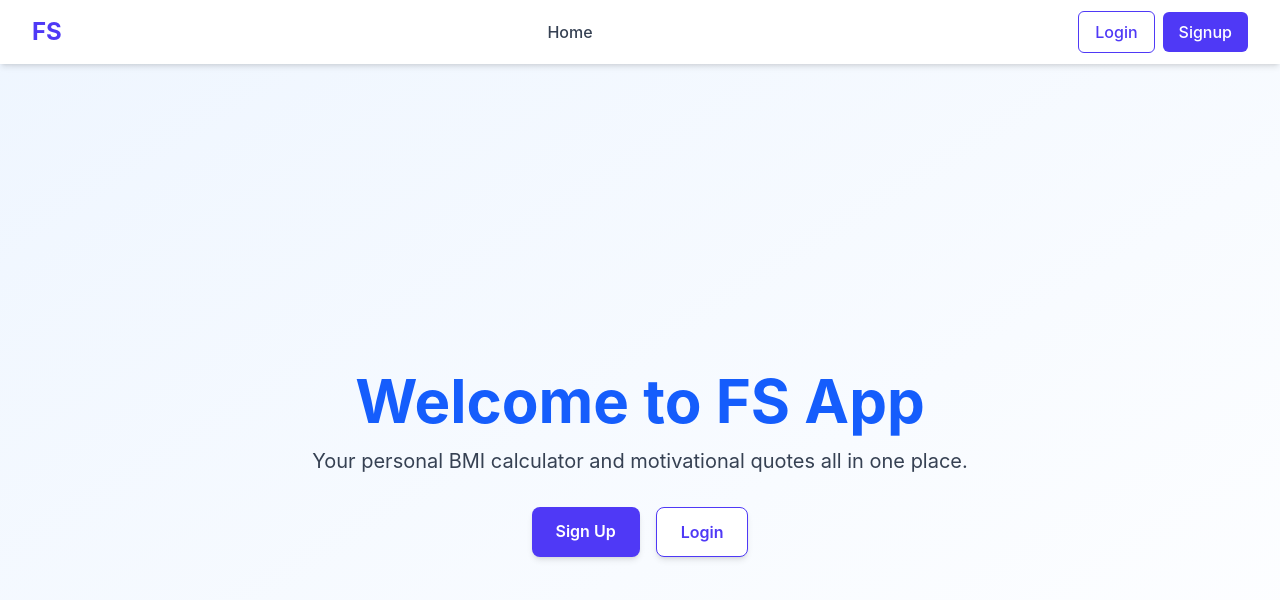
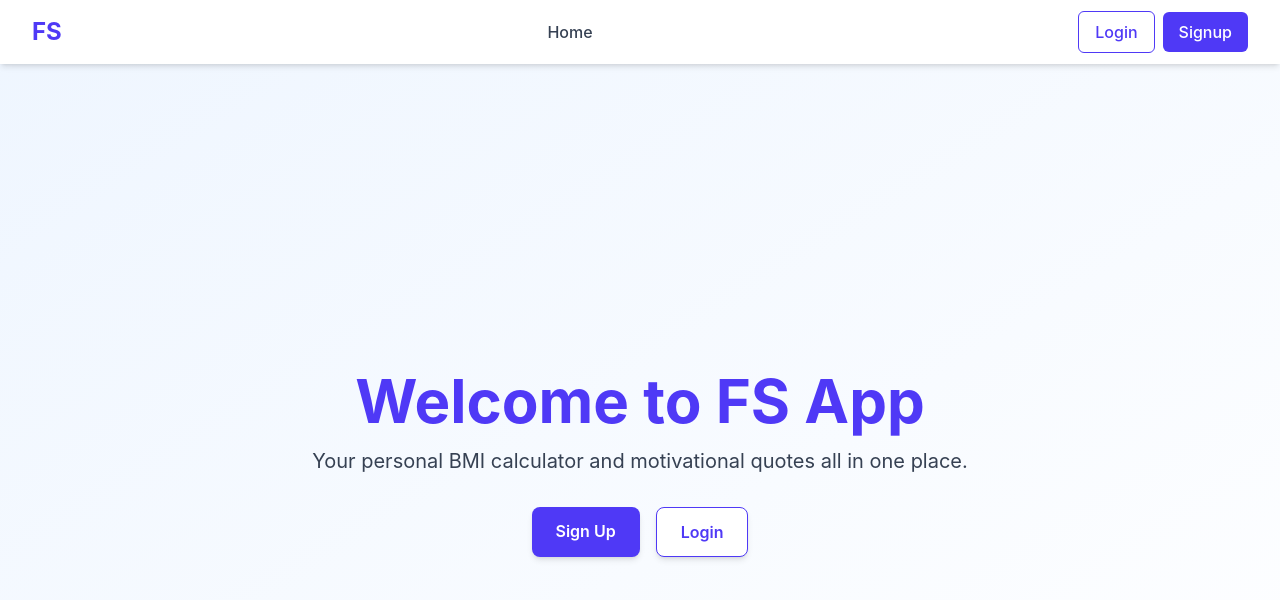
Before and after one commit to fsikali/bmi-app-frontend, a Next.js app: page / in a window 1280 px wide. Shown: the top 600 px of the page. Built offline with nearby package versions, Linux system fonts and the light colour scheme.

Commit message:
update: page

```diff
--- a/src/app/page.tsx
+++ b/src/app/page.tsx
@@ -3,7 +3,7 @@
 export default function Home() {
   return (
     <div className="min-h-screen bg-linear-to-br from-blue-50 to-white flex flex-col items-center justify-center text-center px-4">
-      <h1 className="text-5xl md:text-6xl font-bold text-blue-600 mb-4 animate-fadeIn">
+      <h1 className="text-5xl md:text-6xl font-bold text-indigo-600 mb-4 animate-fadeIn">
         Welcome to FS App
       </h1>
       <p className="text-gray-700 text-lg md:text-xl mb-8 animate-fadeIn delay-150">
```
